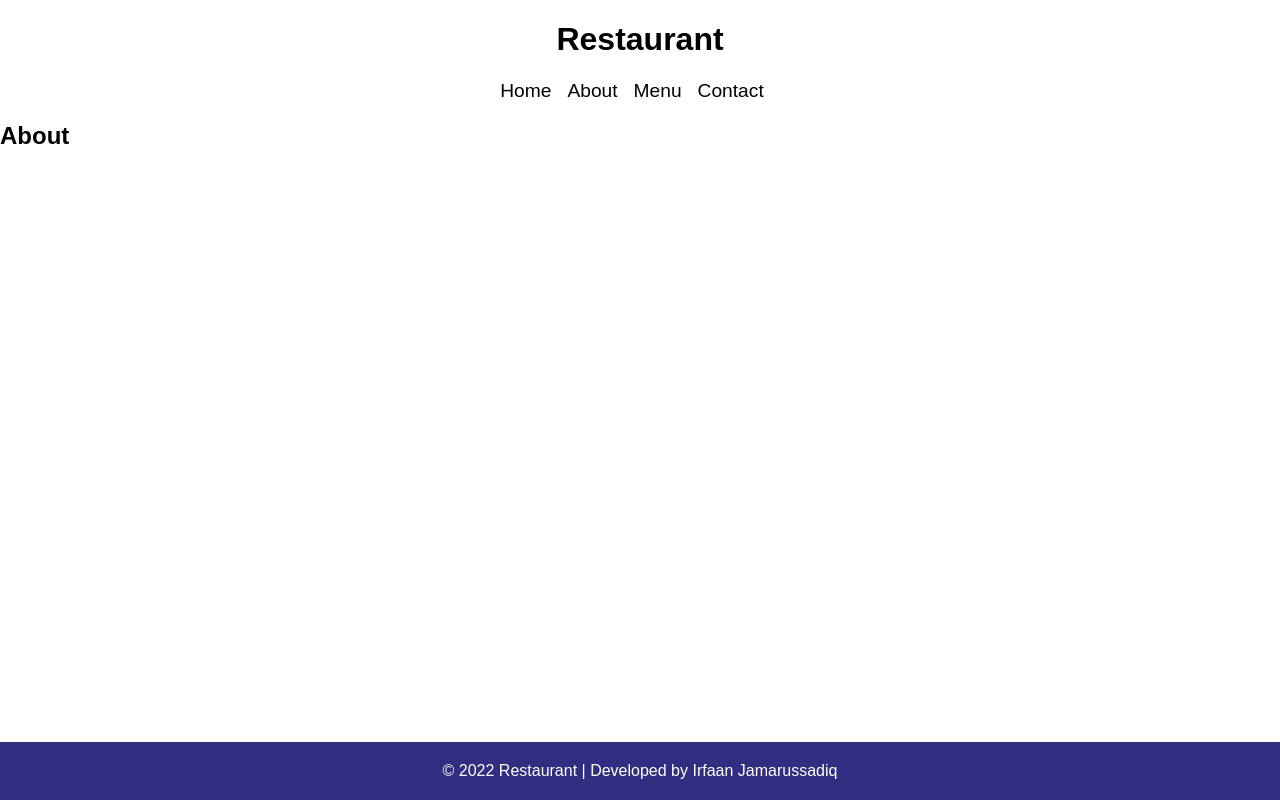
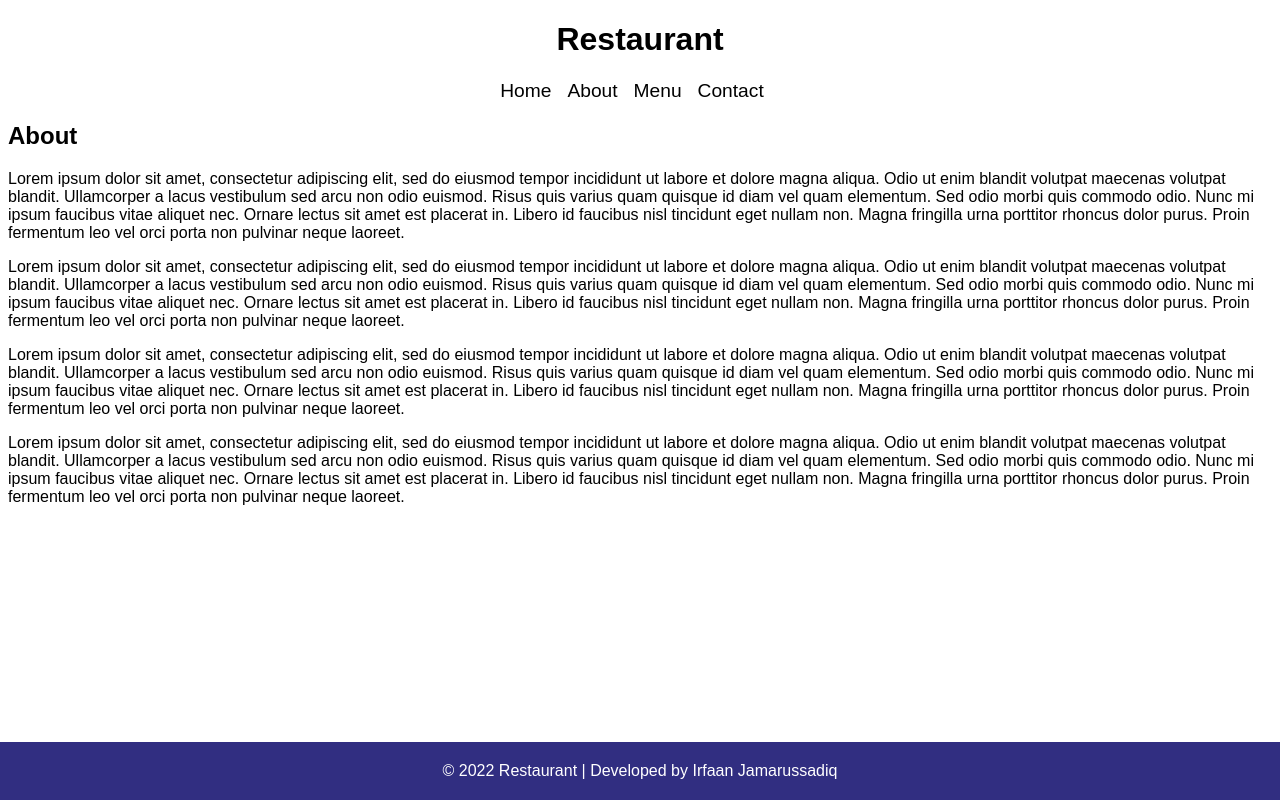
Before and after one commit to irfaan-jamarussadiq/react-restaurant, a React (Create React App) app: page /about in a window 1280 px wide. Built offline with nearby package versions, Linux system fonts and the light colour scheme.

Commit message:
Add 'About' page with basic styles
Use lorem ipsum text for the 'About' page. This may change in the
future.

```diff
--- a/src/App.css
+++ b/src/App.css
@@ -109,3 +109,7 @@ body {
         var(--tw-ring-shadow, 0 0 #0000),
         var(--tw-shadow);
 }
+
+.page-container {
+    margin: 8px;
+}
--- a/src/components/pages/About.js
+++ b/src/components/pages/About.js
@@ -1,7 +1,11 @@
 function About() {
     return (
-        <div>
+        <div className="page-container">
             <h2>About</h2>
+            <p>Lorem ipsum dolor sit amet, consectetur adipiscing elit, sed do eiusmod tempor incididunt ut labore et dolore magna aliqua. Odio ut enim blandit volutpat maecenas volutpat blandit. Ullamcorper a lacus vestibulum sed arcu non odio euismod. Risus quis varius quam quisque id diam vel quam elementum. Sed odio morbi quis commodo odio. Nunc mi ipsum faucibus vitae aliquet nec. Ornare lectus sit amet est placerat in. Libero id faucibus nisl tincidunt eget nullam non. Magna fringilla urna porttitor rhoncus dolor purus. Proin fermentum leo vel orci porta non pulvinar neque laoreet.</p>
+            <p>Lorem ipsum dolor sit amet, consectetur adipiscing elit, sed do eiusmod tempor incididunt ut labore et dolore magna aliqua. Odio ut enim blandit volutpat maecenas volutpat blandit. Ullamcorper a lacus vestibulum sed arcu non odio euismod. Risus quis varius quam quisque id diam vel quam elementum. Sed odio morbi quis commodo odio. Nunc mi ipsum faucibus vitae aliquet nec. Ornare lectus sit amet est placerat in. Libero id faucibus nisl tincidunt eget nullam non. Magna fringilla urna porttitor rhoncus dolor purus. Proin fermentum leo vel orci porta non pulvinar neque laoreet.</p>
+            <p>Lorem ipsum dolor sit amet, consectetur adipiscing elit, sed do eiusmod tempor incididunt ut labore et dolore magna aliqua. Odio ut enim blandit volutpat maecenas volutpat blandit. Ullamcorper a lacus vestibulum sed arcu non odio euismod. Risus quis varius quam quisque id diam vel quam elementum. Sed odio morbi quis commodo odio. Nunc mi ipsum faucibus vitae aliquet nec. Ornare lectus sit amet est placerat in. Libero id faucibus nisl tincidunt eget nullam non. Magna fringilla urna porttitor rhoncus dolor purus. Proin fermentum leo vel orci porta non pulvinar neque laoreet.</p>
+            <p>Lorem ipsum dolor sit amet, consectetur adipiscing elit, sed do eiusmod tempor incididunt ut labore et dolore magna aliqua. Odio ut enim blandit volutpat maecenas volutpat blandit. Ullamcorper a lacus vestibulum sed arcu non odio euismod. Risus quis varius quam quisque id diam vel quam elementum. Sed odio morbi quis commodo odio. Nunc mi ipsum faucibus vitae aliquet nec. Ornare lectus sit amet est placerat in. Libero id faucibus nisl tincidunt eget nullam non. Magna fringilla urna porttitor rhoncus dolor purus. Proin fermentum leo vel orci porta non pulvinar neque laoreet.</p>
         </div>
     )
 }
```
Also changed, not shown: src/App.js (line endings or trailing spaces).
